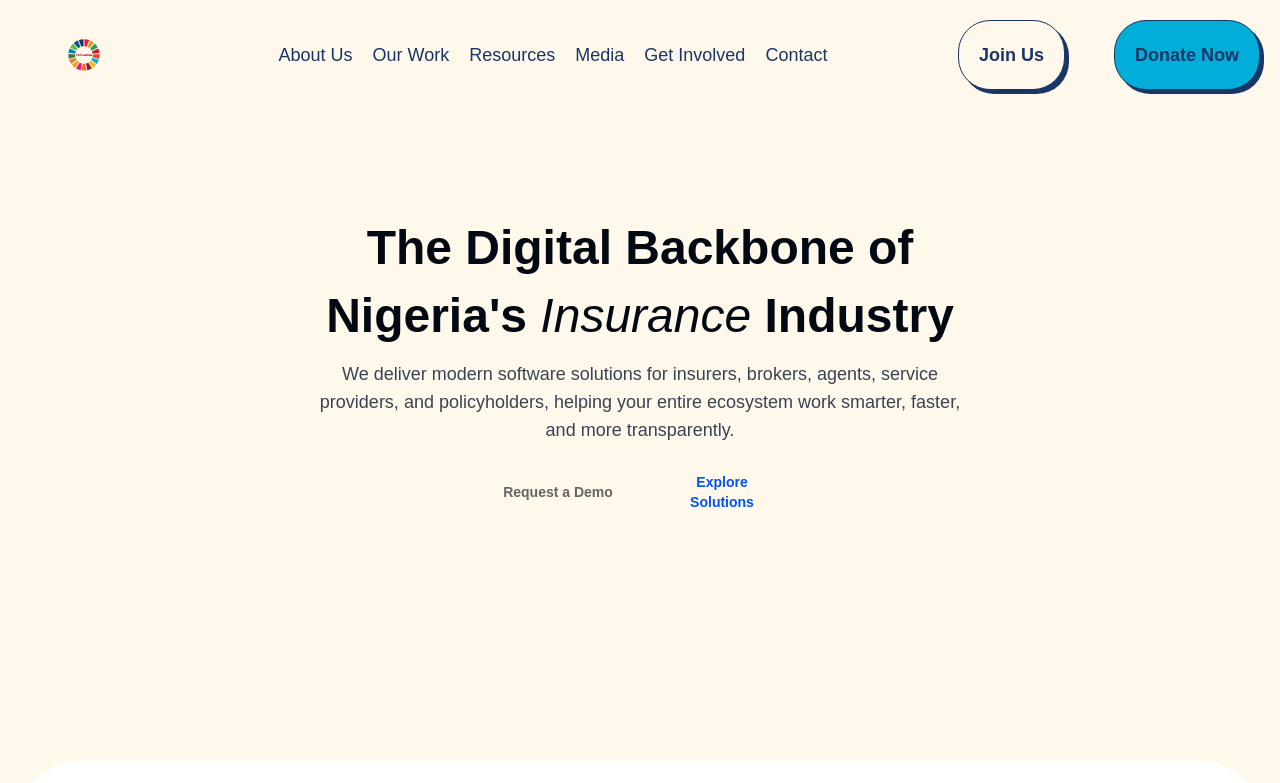
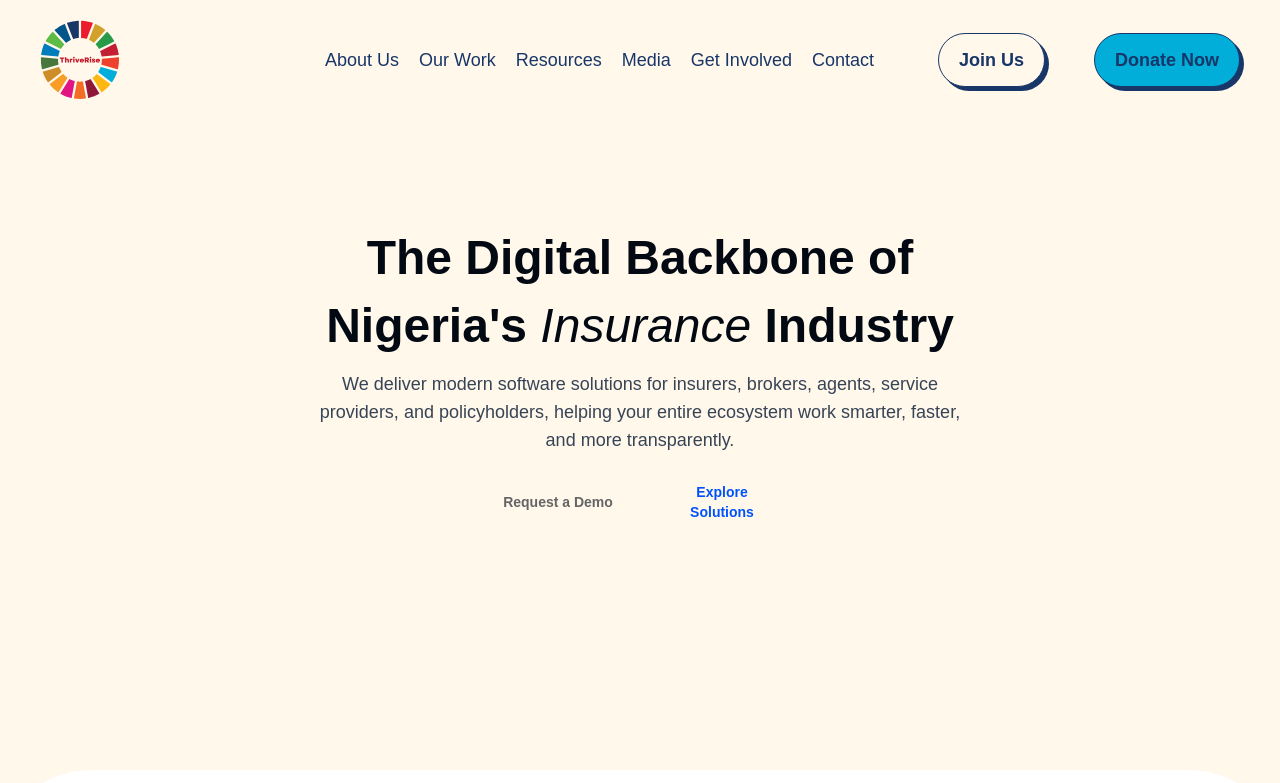
Before and after one commit to BrightTrump/thriverise, a Next.js app: page / in a window 1280 px wide. Shown: the top 783 px of the page. Built offline with nearby package versions, Linux system fonts and the light colour scheme; a web font is replaced by a local one.

Commit message:
fix errors

```diff
--- a/src/components/web-site/_shared/header/index.tsx
+++ b/src/components/web-site/_shared/header/index.tsx
@@ -9,18 +9,18 @@ export default function Header() {
   const pathName = usePathname();
 
   return (
-    <header className="container mx-auto py-5 px-5 z-20 sticky top-0 left-0 w-full bg-[#FFF8EB]">
-      <div className="grid grid-flow-col justify-between lg:grid-cols-[auto_auto] items-center gap-8 lg:gap-16">
+    <header className="layout-spacing py-5 z-20 sticky top-0 left-0 w-full bg-[#FFF8EB]">
+      <div className="container mx-auto grid grid-flow-col justify-between xl:grid-cols-[1fr_auto_auto] items-center gap-8 lg:gap-16">
         {/* Logo */}
-        <Link href="/" target="_blank" className="grid whitespace-nowrap">
-          <Logo className="w-32" />
+        <Link href="/" target="_blank">
+          <Logo className="w-20 h-20" />
         </Link>
 
         {/* Navigation  */}
         <Navigation />
 
         <div className="hidden lg:grid grid-cols-2 gap-2.5">
-          <Link href={"/join-us"}>
+          <Link href={"/join-us"} className="">
             <Button className="" variant={ButtonVariants.CreamFilledRounded}>
               Join Us
             </Button>
--- a/src/components/web-site/_shared/header/navigation/index.tsx
+++ b/src/components/web-site/_shared/header/navigation/index.tsx
@@ -1,9 +1,6 @@
 "use client";
-
 import React from "react";
 import NavigationItem from "./navigation-item";
-import NavigationDropdown from "./navigation-dropdown";
-import { SOLUTIONS_NAVIGATIONS } from "@/constants/home-page/navigation.constant";
 import MobileNavigation from "./mobile-navigation";
 
 export default function Navigation() {
--- a/src/components/web-site/_shared/header/navigation/mobile-navigation.tsx
+++ b/src/components/web-site/_shared/header/navigation/mobile-navigation.tsx
@@ -3,8 +3,6 @@ import Link from "next/link";
 import React, { useEffect, useState } from "react";
 import NavigationItem from "./navigation-item";
 import { AnimatePresence, motion, Variants } from "motion/react";
-import MobileNavigationDropdown from "./mobile-navigation-dropdown";
-import { SOLUTIONS_NAVIGATIONS } from "@/constants/home-page/navigation.constant";
 
 export default function MobileNavigation() {
   const [isOpen, setIsOpen] = useState(false);
@@ -51,7 +49,7 @@ export default function MobileNavigation() {
               {/* Logo and Close button */}
               <div className="px-5">
                 <div className="container mx-auto grid grid-flow-col items-center justify-between">
-                  <Logo variant="black" className="w-32 mx-auto" />
+                  <Logo variant="black" className="w-32" />
 
                   <button onClick={handleToggle}>
                     <Icon type={Icons.Close} size={32} color="#141414" />
--- a/src/ui/button/cream-filled-rounded/index.tsx
+++ b/src/ui/button/cream-filled-rounded/index.tsx
@@ -15,7 +15,7 @@ export default function CreamFilledRounded({
       onClick={onClick}
       disabled={disabled}
       className={`grid grid-flow-col gap-2 items-center justify-center
-        font-bold text-lg rounded-4xl border border-[#183668] bg-[#FFF8EB] text-[#183668] p-5 transition-all duration-200
+        font-bold text-lg rounded-4xl border border-[#183668] bg-[#FFF8EB] text-[#183668] px-5 py-3 transition-all duration-200
         ${
           disabled
             ? "opacity-60 cursor-not-allowed"
--- a/src/ui/button/sky-blue-filled-rounded/index.tsx
+++ b/src/ui/button/sky-blue-filled-rounded/index.tsx
@@ -15,7 +15,7 @@ export default function SkyBlueFilledRounded({
       onClick={onClick}
       disabled={disabled}
       className={`grid grid-flow-col gap-2 items-center justify-center
-        font-bold text-lg rounded-4xl border border-[#183668] bg-[#01AED9] text-[#183668] p-5 transition-all duration-200
+        font-bold text-lg rounded-4xl border border-[#183668] bg-[#01AED9] text-[#183668] px-5 py-3 transition-all duration-200
         ${
           disabled
             ? "opacity-60 cursor-not-allowed"
```
